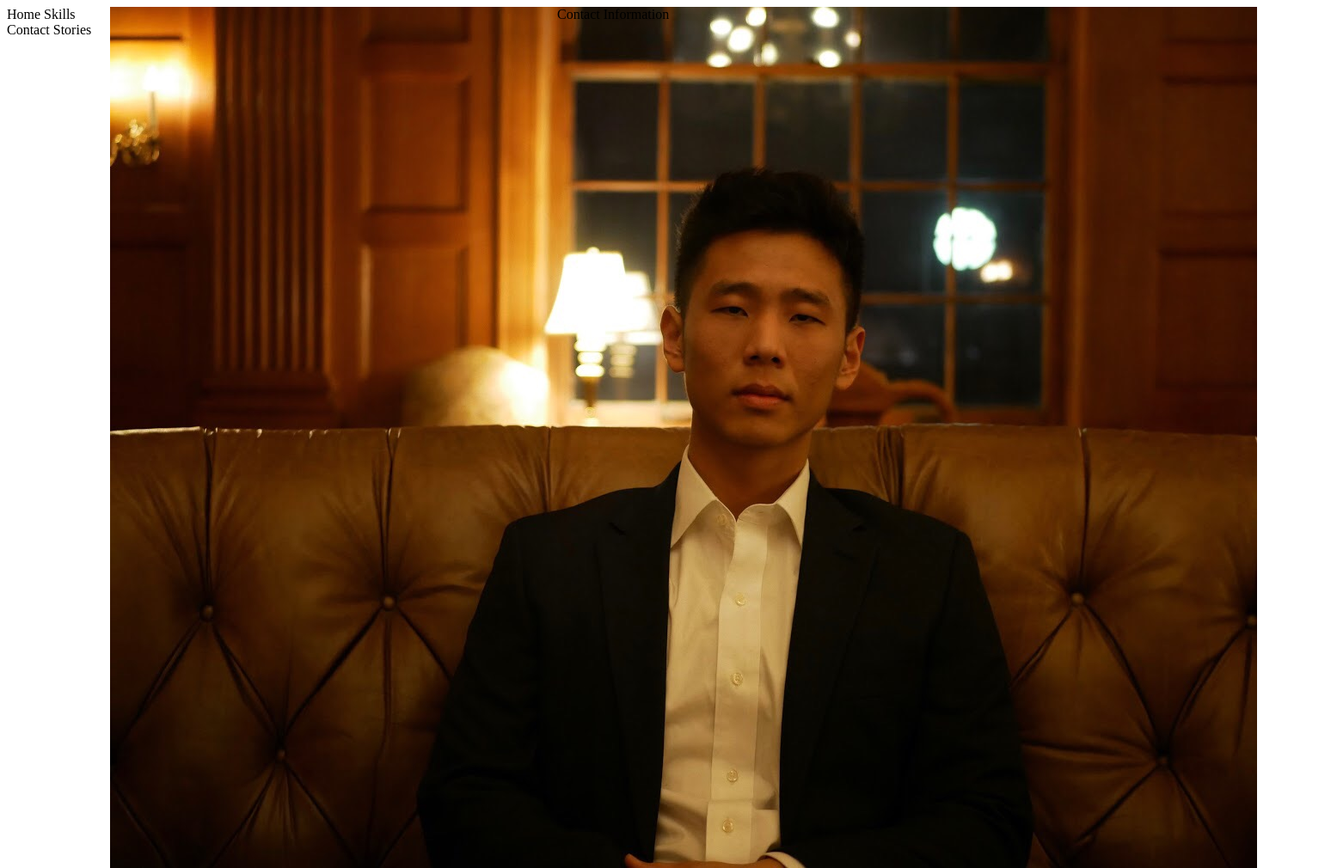
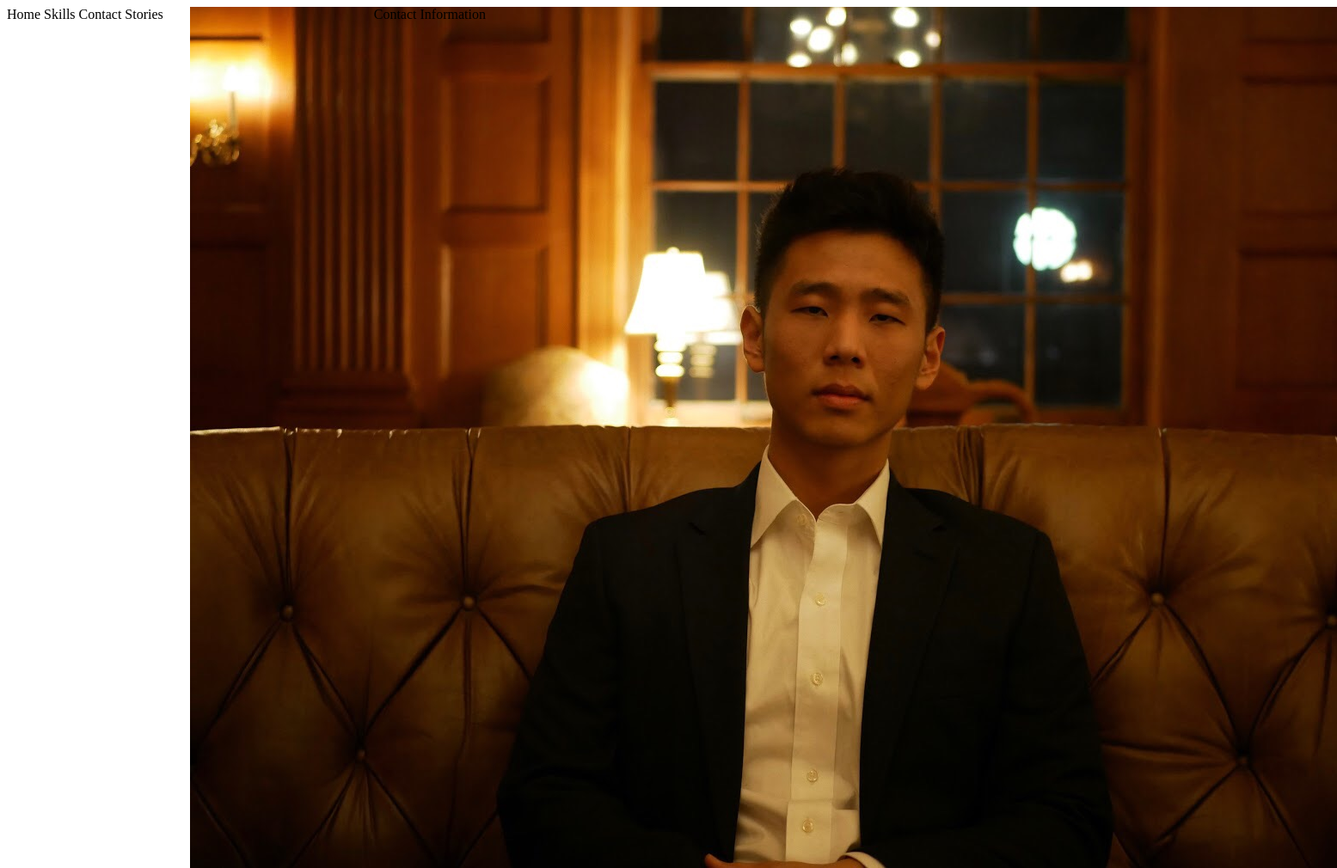
Before and after one commit to SungMIA/sungMIA.github.io, a plain HTML site: page index.html in a window 1280 px wide. Shown: the whole page at 86% size, 1555 px wide, since content can reach past the window. Drawn offline with Linux system fonts and the light colour scheme.

Commit message:
Changed CSS grid layout

```diff
--- a/index.css
+++ b/index.css
@@ -1,7 +1,7 @@
 .container {
     display: grid;
-    grid-template-rows: repeat(6, 16.67vw);
-    grid-template-columns: 15vh 65vh 20vh;
+    grid-template-columns: repeat(6, 16.67vw);
+    grid-template-rows: 15vh 65vh 20vh;
 }
 
 .nav {
```
